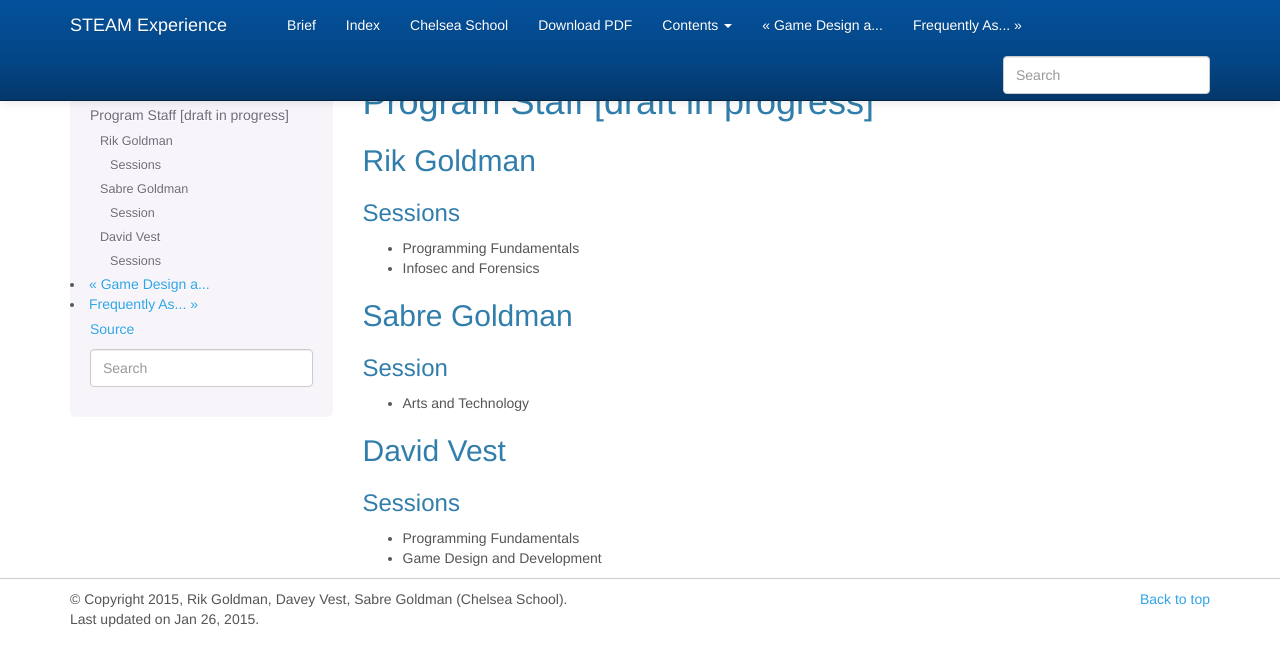
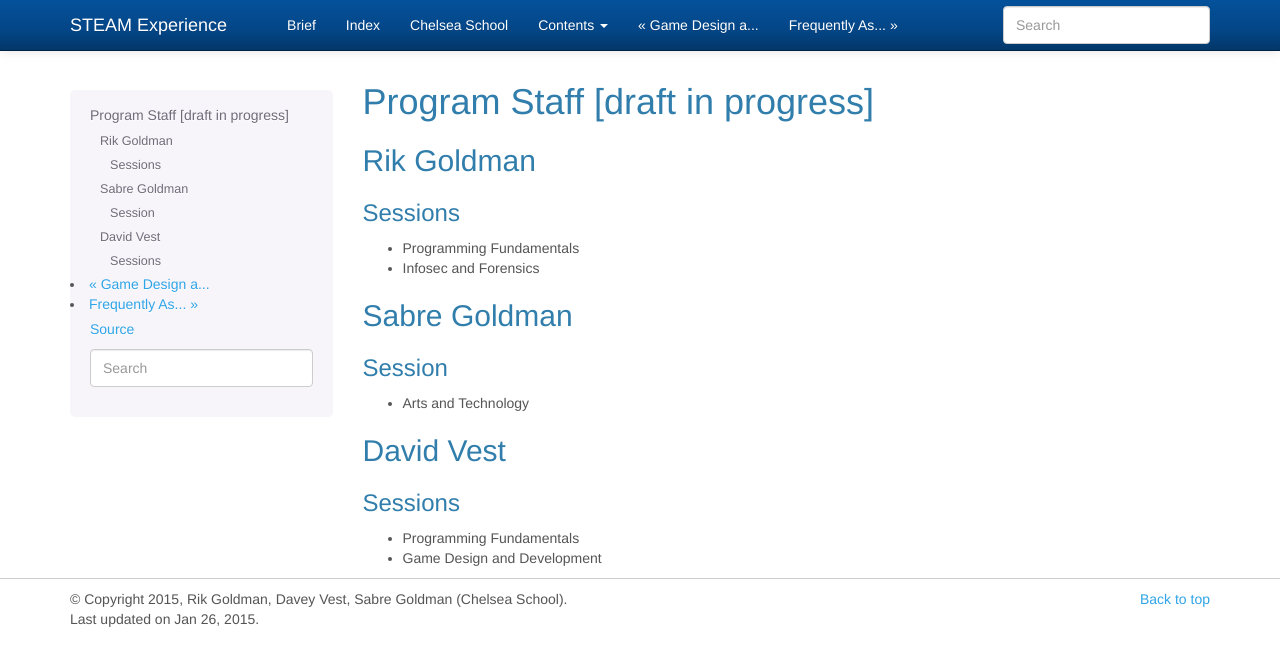
Before and after one commit to ghoulmann/summer-steam-program-details-2015, a Sphinx documentation site: the page built from details-web/source/faculty.rst, in a window 1280 px wide. Shown: the top 666 px of the page. Built offline with Sphinx 7.4.7, drawn with Linux system fonts in a browser that asks for light colours; pages that are not in the unit, such as notebooks, are missing from menus.

Commit message:
need fewer links on navbar

```diff
--- a/details-web/source/conf.py
+++ b/details-web/source/conf.py
@@ -46,7 +46,7 @@ source_suffix = '.rst'
 master_doc = 'indepth'
 
 # General information about the project.
-project = u'STEAM Camp 2015 @ Chelsea School'
+project = u'STEAM Summer Program 2015 @ Chelsea School'
 copyright = u'2015, Rik Goldman, Davey Vest, Sabre Goldman (Chelsea School)'
 
 # The version info for the project you're documenting, acts as replacement for
@@ -123,8 +123,8 @@ html_theme_options = {
     'navbar_links': [
         ("Brief", "http://stem.chelseaschool.edu", True),
         ("Index", "genindex.html", True),
-        ("Chelsea School", "http://chelseaschool.edu", True),
-        ("Download PDF", "details.pdf", True)
+        ("Chelsea School", "http://chelseaschool.edu", True)
+        #("Download PDF", "details.pdf", True)
     ],
 
 }
@@ -134,7 +134,7 @@ html_theme_path = sphinx_bootstrap_theme.get_html_theme_path()
 
 # The name for this set of Sphinx documents.  If None, it defaults to
 # "<project> v<release> documentation".
-html_title = "STEAM Experience 2015"
+html_title = "STEAM Summer Technology Program 2015"
 
 # A shorter title for the navigation bar.  Default is the same as html_title.
 html_short_title = "STEAM 2015"
```
